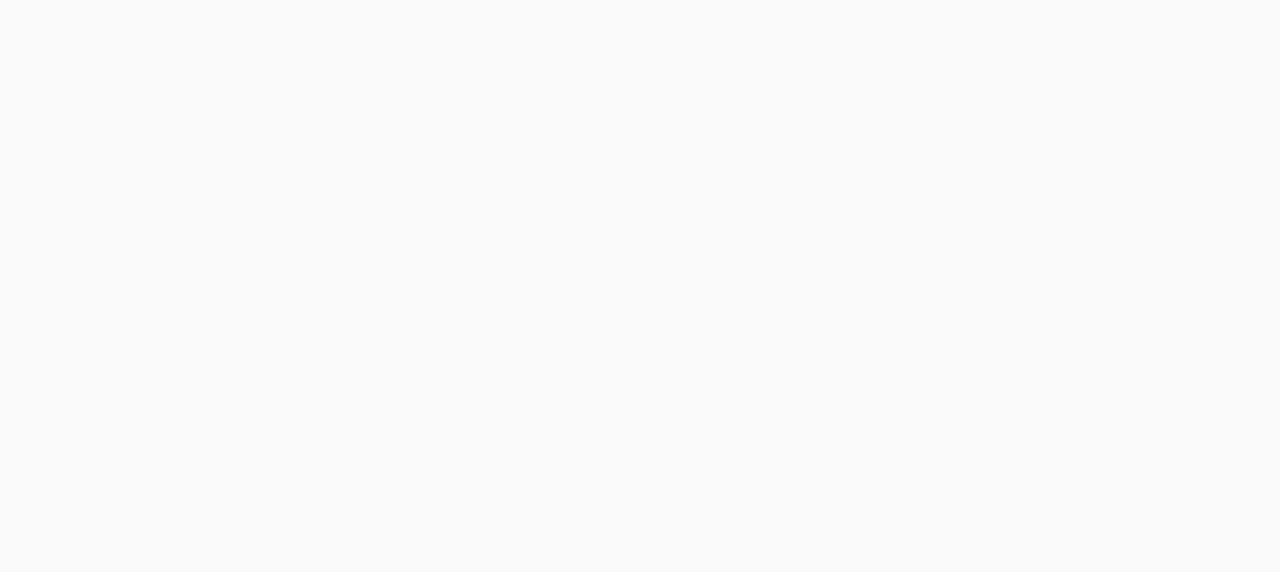
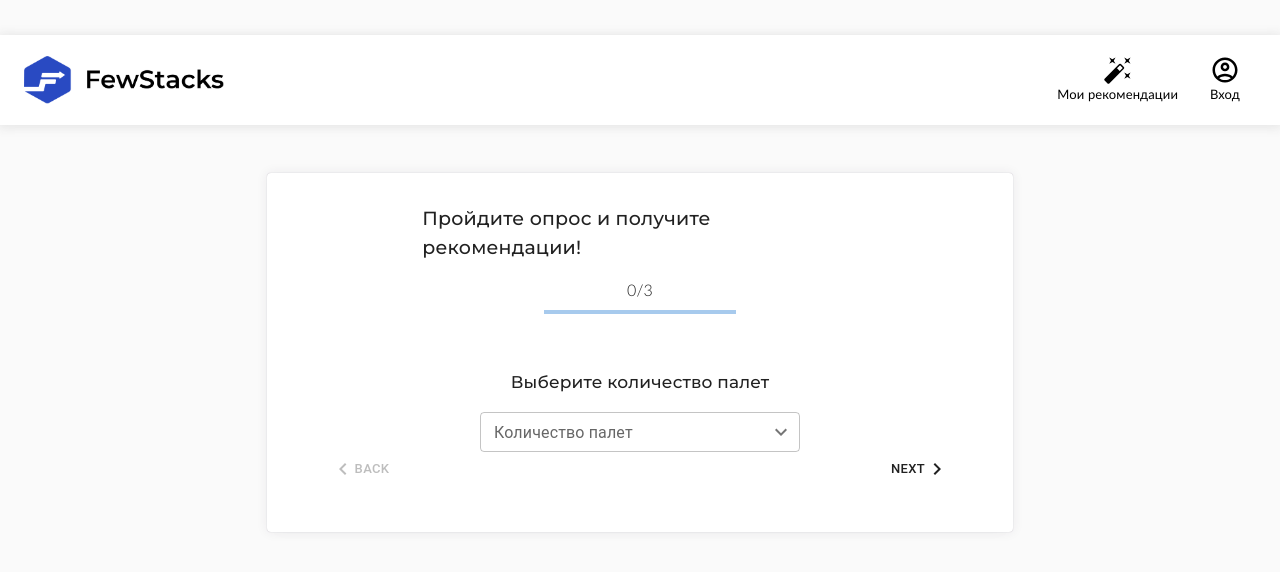
Before and after one commit to Seedovan19/agregator_warehouse, a React (Create React App) app in the folder agregator_front/: page /recommendations in a window 1280 px wide. Before the commit this address had no page. Shown: the top 572 px of the page. Built offline with nearby package versions, Linux system fonts and the light colour scheme.

Commit message:
Страница рекомендаций

```diff
--- a/agregator_front/src/App.js
+++ b/agregator_front/src/App.js
@@ -3,6 +3,7 @@
 import { Routes, Route } from 'react-router-dom'
 import { AgregatorPage } from './pages/AgregatorPage'
 import { WarehousePage } from './pages/WarehousePage/WarehousePage'
+import { RecommendationsPage } from './pages/RecommendationsPage/RecommendationsPage'
 
 
 const App = () => {
@@ -13,6 +14,7 @@
     <CssBaseline />
     <Routes>
       <Route path='/' element={<AgregatorPage/>}/>
+      <Route path='/recommendations' element={<RecommendationsPage/>}/>
       <Route path='/warehouse/:id' element={<WarehousePage/>}/>
     </Routes>
     </>
--- a/agregator_front/src/components/Header/Header.jsx
+++ b/agregator_front/src/components/Header/Header.jsx
@@ -1,9 +1,26 @@
 import React from 'react'
-import { AppBar, Toolbar, Button } from '@material-ui/core'
+import { AppBar, Toolbar, Grid, Typography, Button } from '@material-ui/core'
+import Stack from '@mui/material/Stack';
+import AutoFixHighIcon from '@mui/icons-material/AutoFixHigh';
+import AccountCircleOutlinedIcon from '@mui/icons-material/AccountCircleOutlined';
+import { useNavigate } from "react-router-dom";
 import useStyles from './styles'
+
+
 
 const Header = () => {
   const classes = useStyles();
+  const navigate = useNavigate();
+
+
+  const handleRecommendationsClick = (event) => {
+    let path = `/recommendations`;
+    navigate(path);
+  }
+
+  const handleLoginClick = (event) => {
+    console.log('click')
+  }
 
   return (
     <>
@@ -11,8 +28,43 @@
       <Toolbar className={ classes.toolbar }  >
         <img className = { classes.logo } src={require('./logo.png')} onClick={() => window.open('/', '_blank')} ></img>
         <div>
-          <Button className={ classes.button_login} >Вход</Button>
-          <Button className={ classes.button_sign_up } variant="contained">Регистрация</Button>
+          <Grid container>
+            <Stack
+              alignItems='center'
+              onClick={handleRecommendationsClick}
+              sx = {{
+                cursor: 'grab',
+              }}
+            >
+              <AutoFixHighIcon
+                className = { classes.button_recomendations}
+                sx = {{
+                  fontSize: '30px',
+                }}
+              />
+              <Typography className = { classes.recomendations_text}>Мои рекомендации</Typography>
+            </Stack>
+
+            <Stack
+
+              onClick={handleLoginClick}
+              sx = {{
+                alignItems: 'center',
+                paddingLeft: '2rem',
+                paddingRight: '1rem',
+                cursor: 'grab',
+              }}
+            >
+              <AccountCircleOutlinedIcon
+                className = { classes.button_login}
+                sx = {{
+                  fontSize: '30px',
+                }}
+              />
+              <Typography className = { classes.login_text} >Вход</Typography>
+            </Stack>
+          </Grid>
+          {/* <Button className={ classes.button_sign_up } variant="contained">Регистрация</Button> */}
         </div>
       </Toolbar>
     </AppBar>
--- a/agregator_front/src/components/Header/styles.js
+++ b/agregator_front/src/components/Header/styles.js
@@ -7,21 +7,35 @@
     backgroundColor: 'white',
     boxShadow: '0px 1px 10px 2px #E6E6E6',
   },
+
   toolbar: {
     height:'90px',
     display: 'flex',
     backgroundColor: 'white',
     justifyContent: "space-between",
   },
+
   logo: {
     width: '200px'
   },
+
   button_login: {
     color: "black",
-    marginRight: '25px',
   },
-  button_sign_up: {
-    color: "white",
-    backgroundColor: "blue"
-  }
+
+  button_recomendations: {
+    color: "black",
+  },
+
+  recomendations_text: {
+    color: "black",
+    fontFamily: "Lato-Regular",
+    fontSize: "13px",
+  },
+
+  login_text: {
+    color: "black",
+    fontFamily: "Lato-Regular",
+    fontSize: "13px",
+  },
 }));
--- a/agregator_front/src/components/List/styles.js
+++ b/agregator_front/src/components/List/styles.js
@@ -8,10 +8,10 @@
     alignItems: 'center',
   },
   container: {
-    padding: '19px',
+    paddingRight: '19px',
   },
   list: {
-    maxHeight: '530px',
+    maxHeight: '510px',
     overflow: 'auto',
   },
 }));
--- a/agregator_front/src/components/Map/styles.js
+++ b/agregator_front/src/components/Map/styles.js
@@ -2,11 +2,18 @@
 
 export default makeStyles(() => ({
   mapContainer: {
-    height: '80vh', width: '100%',
+    height: '100%',
+    width: '100%',
+    borderRadius: '10px'
   },
+
   markerContainer: {
-    position: 'absolute', transform: 'translate(-50%, -50%)', zIndex: 1, '&:hover': { zIndex: 2 },
+    position: 'absolute',
+    transform: 'translate(-50%, -50%)',
+    zIndex: 1,
+    '&:hover': { zIndex: 2 },
   },
+
   pointer: {
     cursor: 'pointer',
   },
--- a/agregator_front/src/pages/AgregatorPage.jsx
+++ b/agregator_front/src/pages/AgregatorPage.jsx
@@ -57,7 +57,7 @@
     return (
     <div>
     <Header />
-    <Grid container className={classes.page_content}>
+    <Grid container className={classes.page_content} justifyContent="center">
       <Grid item xs={12} md={5}>
         <Feedback
           modalFeedbackActive = {modalFeedbackActive}
@@ -78,7 +78,7 @@
           setType = {setType}
         />
       </Grid>
-      <Grid item xs={12} md={7}>
+      <Grid item xs={0} md={7}>
         <WarehouseMap
           warehouses = {warehouses}
           setChildClicked = {setChildClicked}
--- /dev/null
+++ b/agregator_front/src/pages/RecommendationsPage/RecommendationsPage.jsx
@@ -0,0 +1,114 @@
+import React from 'react'
+import Header from '../../components/Header/Header'
+import { Card, Grid, Typography, Button } from '@material-ui/core';
+import InputLabel from '@mui/material/InputLabel';
+import Select from '@mui/material/Select';
+import FormControl from '@mui/material/FormControl';
+import MenuItem from '@mui/material/MenuItem';
+import Stack from '@mui/material/Stack';
+import MobileStepper from '@mui/material/MobileStepper';
+import KeyboardArrowLeft from '@mui/icons-material/KeyboardArrowLeft';
+import KeyboardArrowRight from '@mui/icons-material/KeyboardArrowRight';
+import ExpandMoreIcon from '@material-ui/icons/ExpandMore';
+import useStyles from './styles'
+
+
+const RecommendationsPage = () => {
+    const classes = useStyles();
+    const [activeStep, setActiveStep] = React.useState(0);
+
+    const iconComponent = (props) => {
+        return (
+          <ExpandMoreIcon className={props.className + " " + classes.icon}/>
+        )
+    };
+
+    const handleNext = () => {
+        setActiveStep((prevActiveStep) => prevActiveStep + 1);
+    };
+
+    const handleBack = () => {
+        setActiveStep((prevActiveStep) => prevActiveStep - 1);
+    };
+
+    const menuProps = {
+        classes: {
+          paper: classes.paper,
+          list: classes.list
+        },
+        anchorOrigin: {
+          vertical: "bottom",
+            horizontal: "left"
+        },
+        transformOrigin: {
+          vertical: "top",
+            horizontal: "left"
+        },
+        getContentAnchorEl: null
+    };
+
+    return (
+        <div>
+        <Header/>
+        <Grid container className={classes.recommendations_window}>
+        <Grid item md = {7}>
+            <Card variant="outlined" className={classes.recommendations_card}>
+                <Grid container justifyContent='center'>
+                    <Grid item md = {2} className={classes.button}>
+                        <Stack>
+                            <Button size="small" onClick={handleBack} disabled={activeStep === 0}>
+                                <KeyboardArrowLeft />
+                                Back
+                            </Button>
+                        </Stack>
+                    </Grid>
+                    <Grid item md = {7}>
+                        <Stack alignItems='center'>
+                            <Typography className={classes.title}>Пройдите опрос и получите рекомендации!</Typography>
+                            <Typography className={classes.stepper_number}>{activeStep}/3</Typography>
+                            <MobileStepper
+                                variant="progress"
+                                steps={4}
+                                position="relative"
+                                activeStep={activeStep}
+                                sx={{ width: '400px', justifyContent:'center' }}
+                            />
+                            <Typography className={classes.subtitle}>Выберите количество палет</Typography>
+                            <FormControl sx={{ minWidth: '20rem', paddingBottom: '5rem'}} size="small">
+                                <InputLabel className={ classes.filter_label}>Количество палет</InputLabel>
+                                <Select
+                                    label="Количество паллет"
+                                    // value={type}
+                                    IconComponent={iconComponent}
+                                    // onChange={(e) => setType(e.target.value)}
+                                    MenuProps={menuProps}
+                                >
+                                <MenuItem value="" >
+                                <em>Не задано</em>
+                                </MenuItem>
+                                <MenuItem value="50">меньше 50</MenuItem>
+                                <MenuItem value="250">50-250</MenuItem>
+                                <MenuItem value="500">250-500</MenuItem>
+                                <MenuItem value="1000">500-1000</MenuItem>
+                                <MenuItem value="500000">больше 1000</MenuItem>
+                                </Select>
+                            </FormControl>
+                        </Stack>
+                    </Grid>
+                    <Grid item md = {2} className={classes.button}>
+                        <Stack>
+                            <Button size="small" onClick={handleNext} disabled={activeStep === 3}>
+                                Next
+                                <KeyboardArrowRight />
+                            </Button>
+                        </Stack>
+                    </Grid>
+                </Grid>
+            </Card>
+        </Grid>
+        </Grid>
+        </div>
+    )
+}
+
+export {RecommendationsPage}
--- /dev/null
+++ b/agregator_front/src/pages/RecommendationsPage/styles.js
@@ -0,0 +1,78 @@
+import { makeStyles } from '@material-ui/core/styles';
+import { deepPurple } from '@material-ui/core/colors';
+
+
+export default makeStyles((theme) => ({
+    recommendations_window: {
+        justifyContent: 'center',
+        marginTop: '3rem',
+    },
+
+    recommendations_card: {
+        boxShadow: '0px 0px 12px #32274414,0px 0px 1px #32274452,0px 8px 16px -8px #32274405',
+        borderWidth: 0,
+    },
+
+    title: {
+        fontFamily: 'Montserrat-medium',
+        fontSize: '19px',
+        paddingTop: '2rem',
+        paddingBottom: '1rem',
+    },
+
+    stepper_number:{
+        fontFamily: 'Lato-Light',
+    },
+
+    subtitle: {
+        fontFamily: 'Montserrat-medium',
+        paddingTop: '3rem',
+        paddingBottom: '1rem',
+        fontSize: '17px',
+    },
+
+    button: {
+        position: 'relative',
+        top: 280
+    },
+
+    icon_search:{
+        color: 'black',
+        userSelect: 'none',
+        pointerEvents: 'none'
+      },
+      icon:{
+        color: 'black',
+        right: 12,
+        position: 'absolute',
+        userSelect: 'none',
+        pointerEvents: 'none'
+      },
+      paper: {
+        borderRadius: 12,
+        marginTop: 8
+      },
+      list: {
+        paddingTop:0,
+        paddingBottom:0,
+        background:'white',
+        "& li":{
+          fontWeight:200,
+          paddingTop:12,
+          paddingBottom:12,
+        },
+        "& li:hover":{
+          background: deepPurple[100]
+        },
+        "& li.Mui-selected":{
+          color:'white',
+          background: deepPurple[400]
+        },
+        "& li.Mui-selected:hover":{
+          background: deepPurple[500]
+        }
+      },
+      filter_button: {
+        backgroundColor: '#ffffff'
+      }
+}))
--- a/agregator_front/src/pages/styles.js
+++ b/agregator_front/src/pages/styles.js
@@ -2,6 +2,6 @@
 
 export default makeStyles((theme) => ({
     page_content: {
-        marginTop: '40px',
+        marginTop: '3rem',
     },
 }))
```
